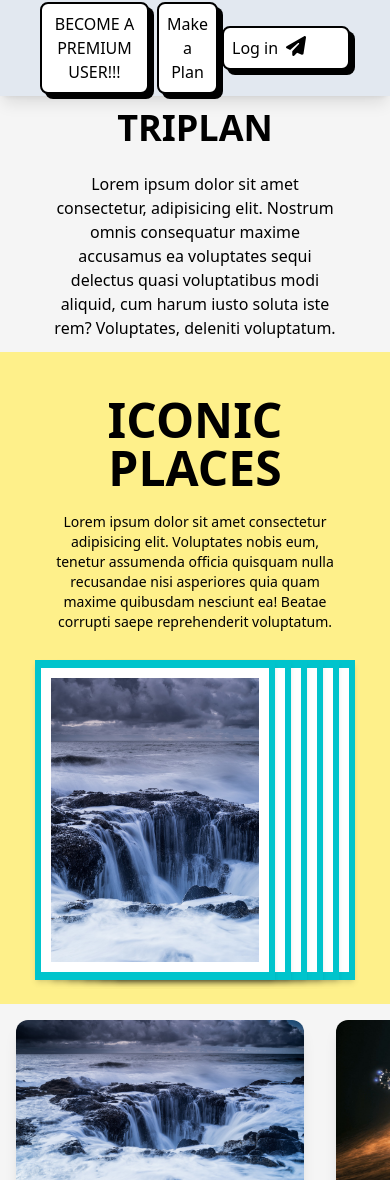
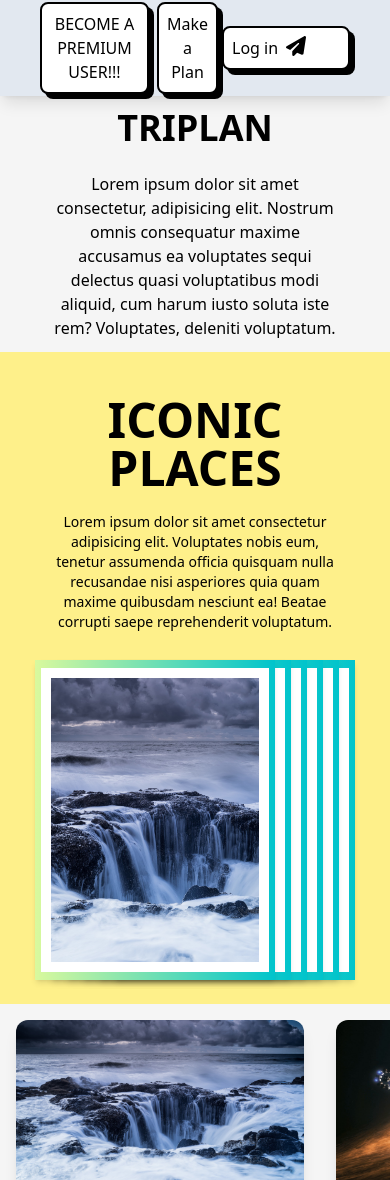
Before and after one commit to Nimbus-ISE/Nimbus-web, a Next.js app in the folder triplan-web/: page / in a window 390 px wide. Shown: the top 1180 px of the page. Built offline with nearby package versions, Linux system fonts and the light colour scheme; no server answers.

Commit message:
Gradient fixed on mobile view

```diff
--- a/triplan-web/components/Hotspot/HotspotCard.tsx
+++ b/triplan-web/components/Hotspot/HotspotCard.tsx
@@ -45,8 +45,9 @@ const HotspotCard = ({
                     ? "-translate-x-[80%] opacity-0"
                     : "translate-x-0"
             } ${current === index ? "md:hover:scale-105" : ""}
-            absolute flex bg-tricolorgreen h-80 w-60 shadow-md duration-[700ms]
-            ease-in-out cursor-pointer`}
+            absolute flex bg-gradient-to-r to-tricolorgreen from-lime-200
+             md:from-tricolorgreen md:to-tricolorgreen h-80 w-60 shadow-md duration-[700ms]
+            ease-in-out cursor-pointer `}
             onClick={() => (current === index ? toggleCard(index) : null)}
         >
             <div
```
